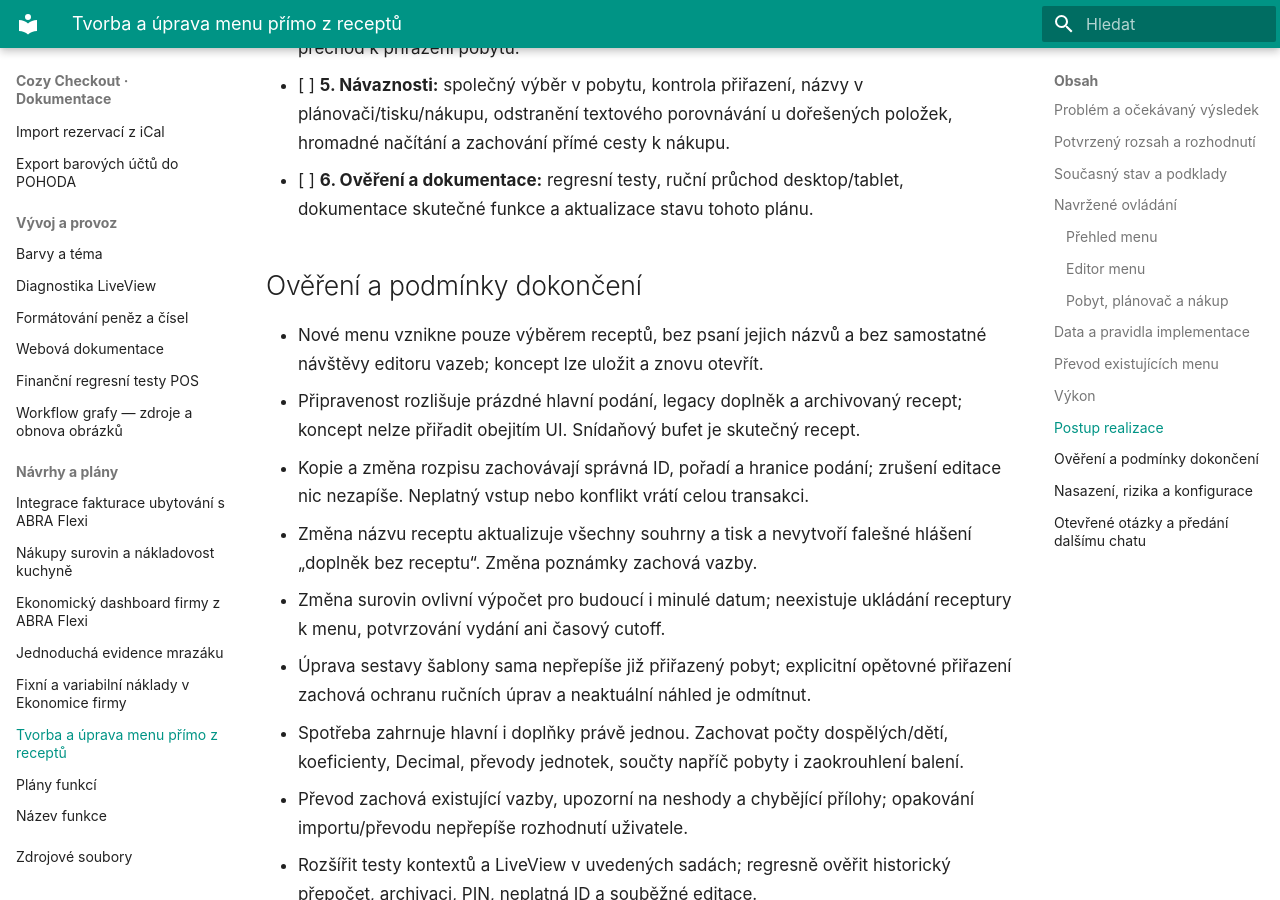
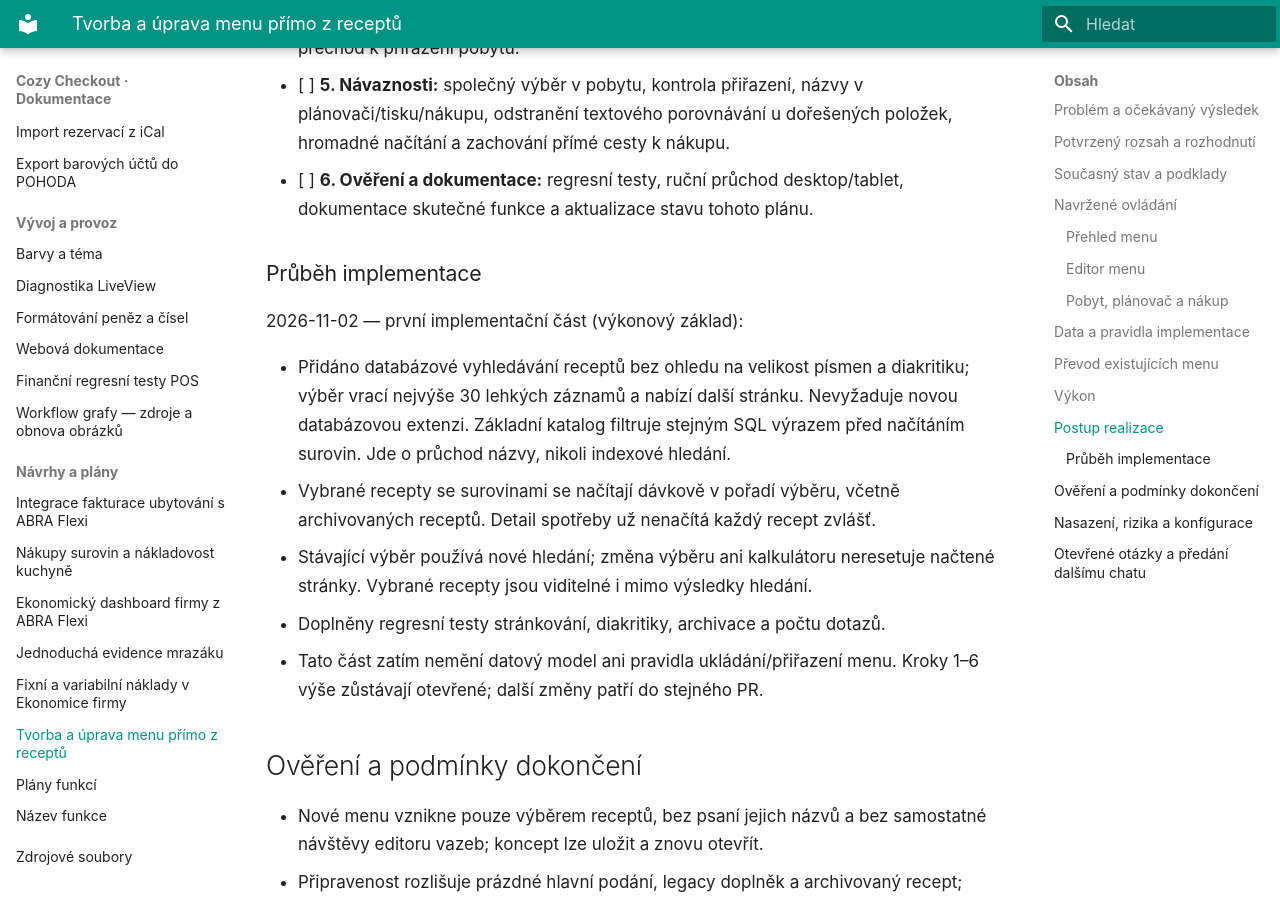
Before and after one commit to michalhorcic/cozy-checkout, an MkDocs documentation site: the page built from docs/plans/2026-11-02-menu-z-receptu.md, in a window 1280 px wide and 900 px high, scrolled down 6630 px. Built offline with MkDocs 1.6.1 and Material for MkDocs 9.7.7, drawn with Linux system fonts in a browser that asks for light colours; some of the changed text lies outside the part shown.

Commit message:
Start recipe-based menu implementation with bounded search and batch loading

```diff
--- a/docs/plans/2026-11-02-menu-z-receptu.md
+++ b/docs/plans/2026-11-02-menu-z-receptu.md
@@ -1,6 +1,6 @@
 # Tvorba a úprava menu přímo z receptů
 
-- Stav: **připraveno**; implementace začne v jiném vlákně.
+- Stav: **rozpracováno**; implementace pokračuje v jedné větvi a jednom draft PR.
 - Vytvořeno: 2026-11-02
 - Aktualizováno: 2026-11-02
 - Podklad: analýza aktuálního `origin/main` (`314d7e8`) a rozhodnutí uživatele v tomto chatu.
@@ -207,6 +207,22 @@ Již vybrané recepty zůstávají v editoru viditelné i mimo aktuální výsle
 - [ ] **6. Ověření a dokumentace:** regresní testy, ruční průchod desktop/tablet,
   dokumentace skutečné funkce a aktualizace stavu tohoto plánu.
 
+### Průběh implementace
+
+2026-11-02 — první implementační část (výkonový základ):
+
+- Přidáno databázové vyhledávání receptů bez ohledu na velikost písmen a
+  diakritiku; výběr vrací nejvýše 30 lehkých záznamů a nabízí další stránku.
+  Nevyžaduje novou databázovou extenzi. Základní katalog filtruje stejným SQL
+  výrazem před načítáním surovin. Jde o průchod názvy, nikoli indexové hledání.
+- Vybrané recepty se surovinami se načítají dávkově v pořadí výběru, včetně
+  archivovaných receptů. Detail spotřeby už nenačítá každý recept zvlášť.
+- Stávající výběr používá nové hledání; změna výběru ani kalkulátoru neresetuje
+  načtené stránky. Vybrané recepty jsou viditelné i mimo výsledky hledání.
+- Doplněny regresní testy stránkování, diakritiky, archivace a počtu dotazů.
+- Tato část zatím nemění datový model ani pravidla ukládání/přiřazení menu.
+  Kroky 1–6 výše zůstávají otevřené; další změny patří do stejného PR.
+
 ## Ověření a podmínky dokončení
 
 - Nové menu vznikne pouze výběrem receptů, bez psaní jejich názvů a bez
@@ -253,10 +269,9 @@ dotazování a případná drag&drop knihovna jsou technická rozhodnutí podle
 aktuálního repozitáře; přednost mají existující závislosti a jednoduché řešení.
 
 - Hotovo: analýza kódu, migrací a testů; inspirace; vyjasnění rozsahu a tento plán.
-- Zbývá: celá implementace a její ověření. Tento commit mění pouze dokumentaci.
-- Blokuje: nic; nezačínat implementaci v plánovacím vlákně.
-- Nejbližší krok: v novém chatu načíst tento plán, fetchovat `origin/main`,
-  ověřit změny od podkladového commitu a začít krokem 1.
+- Zbývá: datový model, atomický editor menu, převod legacy dat, přehled, návaznosti a jejich ověření. Výkonový základ je implementovaný; lokální testy nebyly spuštěny.
+- Blokuje: žádná obchodní otázka.
+- Nejbližší krok: pokračovat ve stejné implementační větvi a draft PR; dokončit audit čtenářů legacy textů a datový základ podle kroků 1–2.
 - Validace plánu: lokální testy se nespouštějí; výsledky CI ověří uživatel.
 
 Předávací zadání: „Implementuj plán `docs/plans/2026-11-02-menu-z-receptu.md`.
```
Also changed, not shown: 8 other files.
